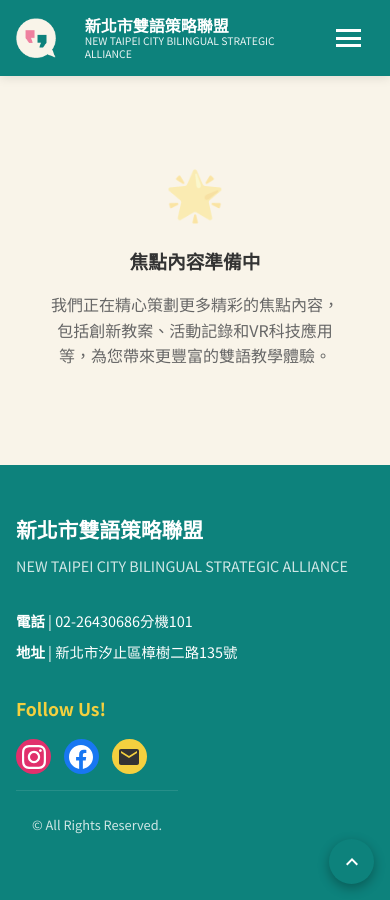
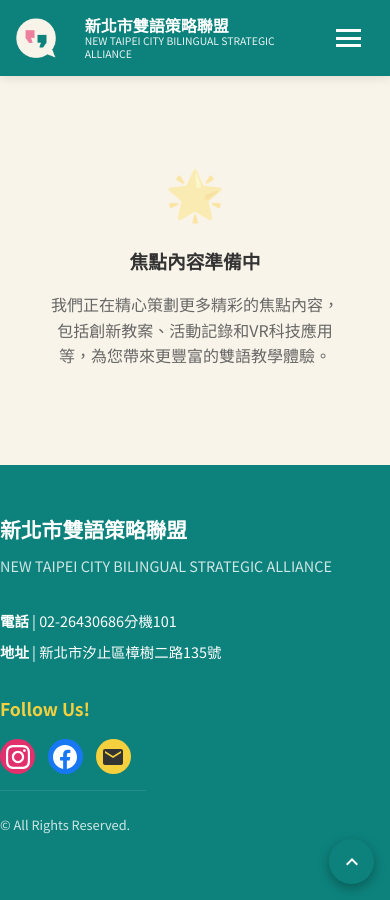
Before and after one commit to ntpc-bsa/ntpc-bsa.github.io, a Jekyll site: the page built from index.html, in a window 390 px wide and 900 px high, scrolled down 1009 px. Built offline with Jekyll 4.4.1, drawn with Linux system fonts in a browser that asks for light colours; some web fonts are replaced.

Commit message:
Fix mobile footer alignment to match red line guide

```diff
--- a/assets/css/style.css
+++ b/assets/css/style.css
@@ -1357,7 +1357,7 @@ body {
         flex-direction: column;
         gap: 2rem;
         text-align: left;
-        padding: 0 1.5rem;
+        padding: 0;
     }
 
     .footer-social {
@@ -1371,7 +1371,7 @@ body {
 
     .footer-copyright {
         text-align: left;
-        padding: 1.5rem 1.5rem 1rem 1.5rem;
+        padding: 1.5rem 1.5rem 1rem 0;
         margin: 1rem 0 0 0;
         max-width: none;
         border-top: 1px solid rgba(255,255,255,0.1);
@@ -1514,7 +1514,7 @@ body {
 
     /* 頁腳優化 */
     .footer-content {
-        padding: 0 1rem;
+        padding: 0;
         gap: 1.5rem;
     }
 
@@ -1544,7 +1544,7 @@ body {
     }
 
     .footer-copyright {
-        padding: 1.5rem 1rem 1rem 1rem;
+        padding: 1.5rem 1rem 1rem 0;
         text-align: left;
         margin: 1rem 0 0 0;
         max-width: none;
```
